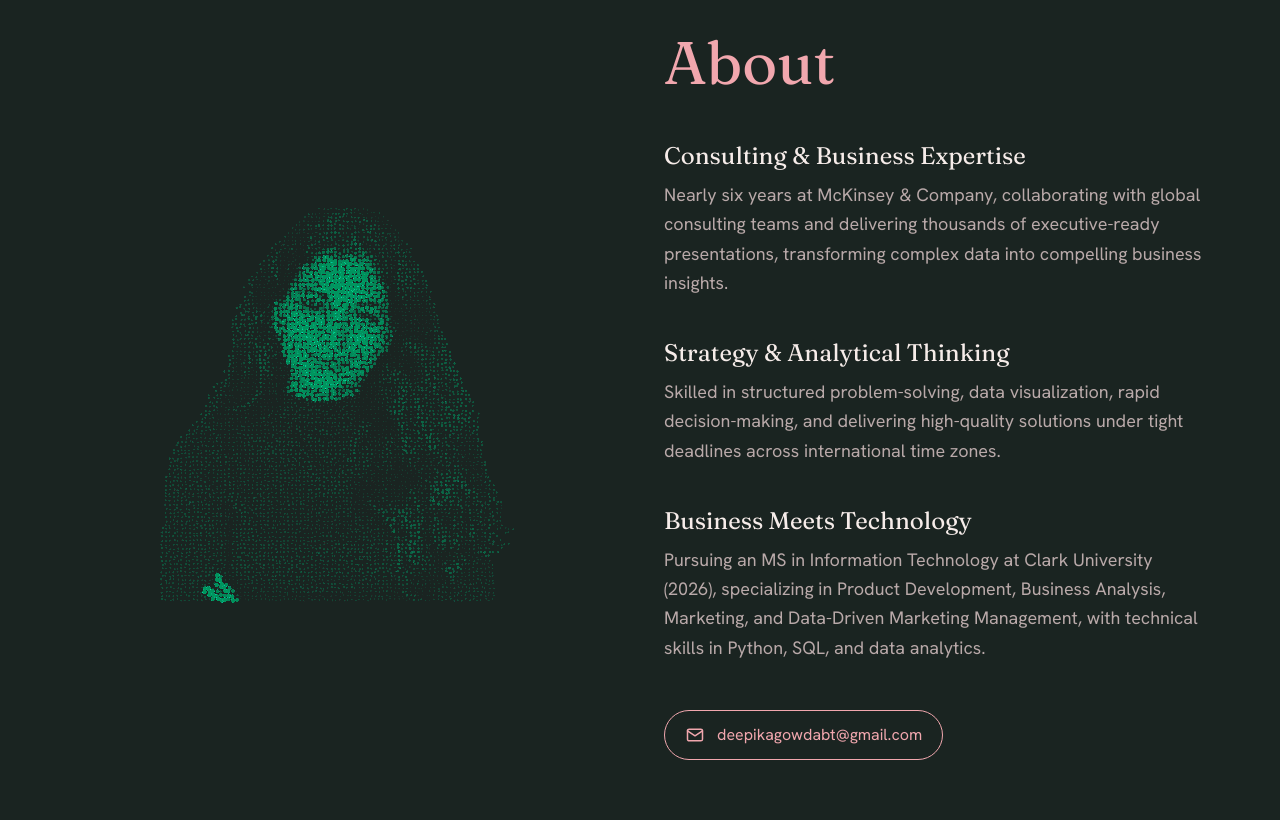
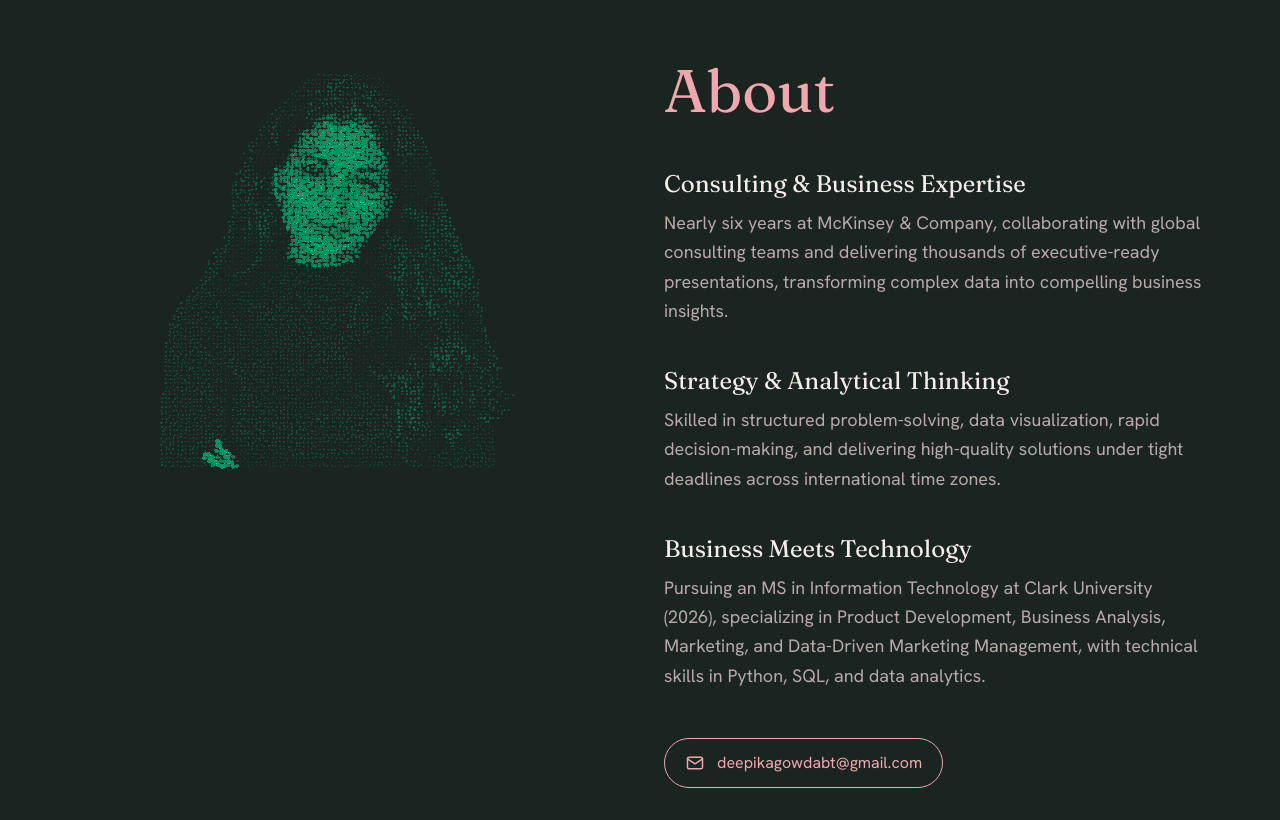
Before and after one commit to DeepikaBT369/portfolio, a Next.js app: page / in a window 1280 px wide. Built offline with nearby package versions, Linux system fonts and the light colour scheme.

Commit message:
Align About text with portrait

```diff
--- a/app/page.tsx
+++ b/app/page.tsx
@@ -20,10 +20,10 @@ const EMAIL = "deepikagowdabt@gmail.com";
 export default function Home() {
   return (
     <main className="min-h-screen p-8">
-      <section className="grid grid-cols-1 items-center gap-12 md:grid-cols-2">
+      <section className="grid grid-cols-1 items-start gap-12 md:grid-cols-2">
         <BloomField />
 
-        <div>
+        <div className="md:pt-[28px]">
           <h2 className="font-display mb-12 text-5xl text-blossom md:text-6xl">About</h2>
           <ul className="max-w-[34rem] space-y-10">
             {about.map((item) => (
```
